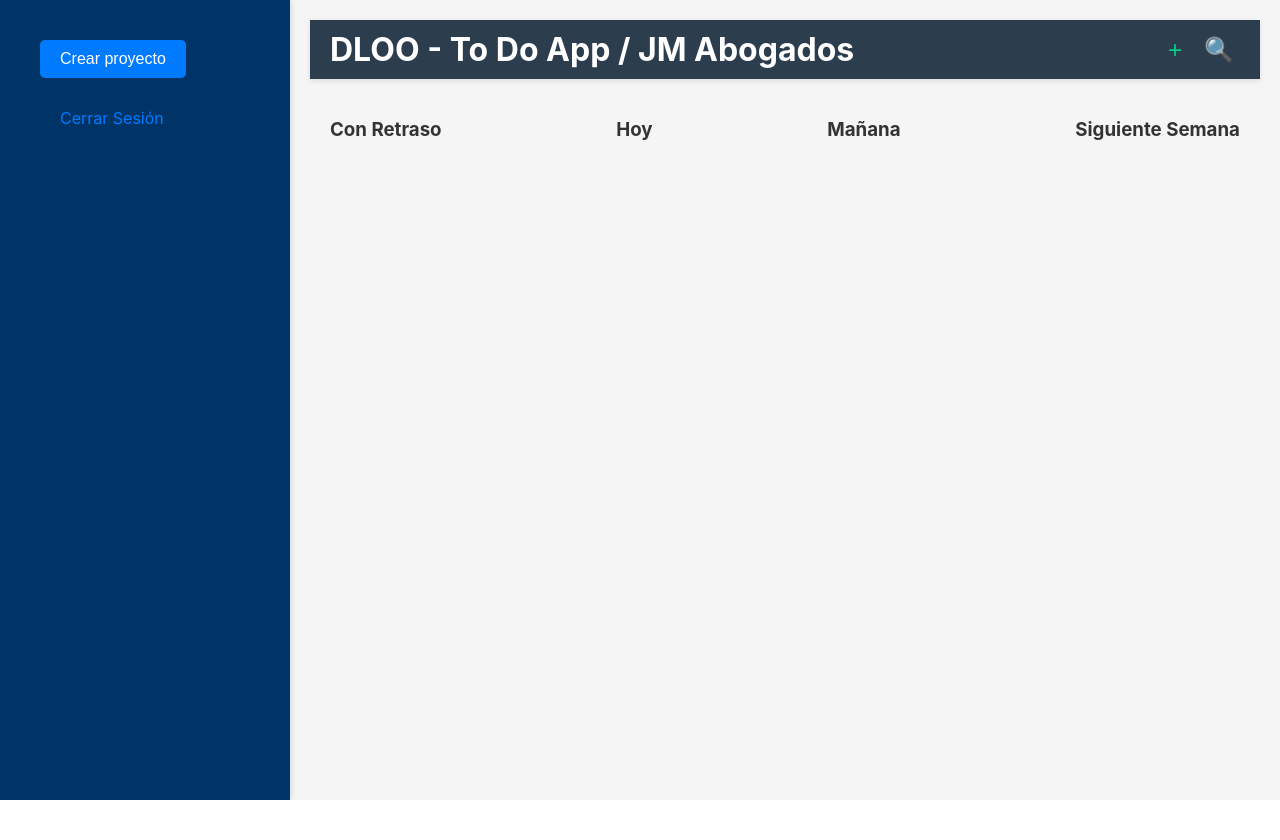
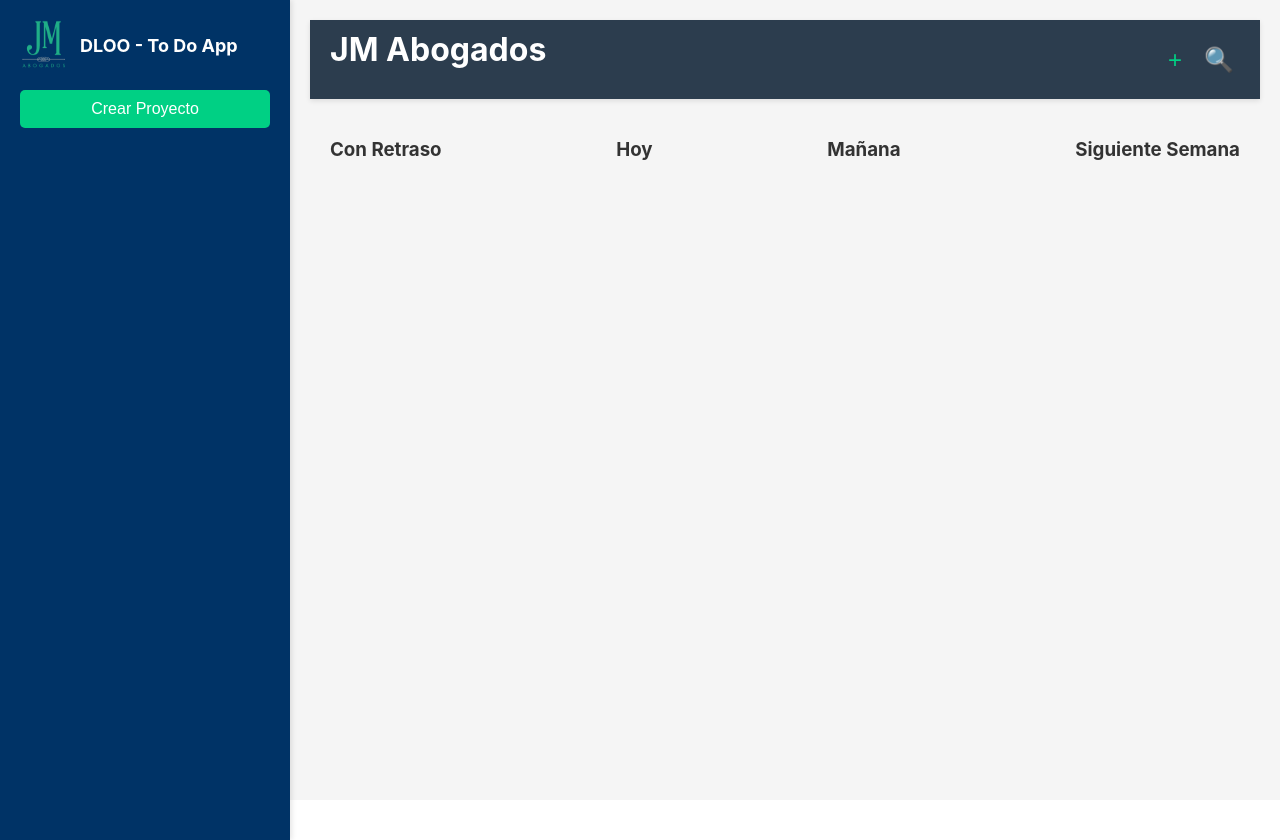
Before and after one commit to UP210409/DLOOToDoList, a React (Create React App) app in the folder frontend/: page / in a window 1280 px wide. Before the commit the page ends 800 px from the top, so only its background shows below. Built offline with nearby package versions, Linux system fonts and the light colour scheme.

Commit message:
Nuevo componente SideBar con colores de la empresa y logo

```diff
--- a/frontend/src/components/App/App.js
+++ b/frontend/src/components/App/App.js
@@ -1,7 +1,6 @@
-// src/components/App/App.js
-
 import React, { useState } from 'react';
 import Nav from '../Nav/Nav';
+import Sidebar from '../Sidebar/Sidebar'; // Asegúrate de importar el Sidebar
 import Project from '../Project/Project';
 import Main from '../Main/Main';
 import TaskModal from '../Task/TaskModal';
@@ -60,9 +59,7 @@ function App() {
 
   return (
     <div className="app-container">
-      <div className="sidebar">
-        <Project />
-      </div>
+      <Sidebar /> {/* Asegúrate de incluir el Sidebar aquí */}
       <div className="main-content">
         <Nav onAddTask={handleAddTask} onFilterTasks={handleFilterTasks} />
         <Main
--- a/frontend/src/components/Nav/Nav.js
+++ b/frontend/src/components/Nav/Nav.js
@@ -7,7 +7,7 @@ function Nav({ onAddTask, onFilterTasks }) {
   return (
     <div className="nav">
       <div className="logo">
-        <h1>DLOO - To Do App / JM Abogados</h1>
+        <h1>JM Abogados</h1>
       </div>
       <div className="controls">
         <button className="add-task" onClick={onAddTask}>+</button>
--- /dev/null
+++ b/frontend/src/components/Sidebar/Sidebar.css
@@ -0,0 +1,35 @@
+.sidebar {
+    background-color: #2c3d4e; /* Color de la columna de la izquierda */
+    color: white;
+    padding: 20px;
+    display: flex;
+    flex-direction: column;
+    height: 100vh;
+    width: 250px; /* Ajusta según sea necesario */
+  }
+
+  .logo {
+    display: flex;
+    align-items: center;
+    margin-bottom: 20px;
+  }
+
+  .logo img {
+    width: 50px; /* Ajusta el tamaño del logo según sea necesario */
+    margin-right: 10px;
+  }
+
+  .logo h2 {
+    margin: 0;
+    font-size: 18px;
+  }
+
+  .create-project-button {
+    background-color: #00d084; /* Color del botón de crear proyecto */
+    color: white;
+    border: none;
+    padding: 10px;
+    border-radius: 5px;
+    cursor: pointer;
+    font-size: 16px;
+  }
--- /dev/null
+++ b/frontend/src/components/Sidebar/Sidebar.js
@@ -0,0 +1,19 @@
+// src/components/Sidebar/Sidebar.js
+
+import React from 'react';
+import './Sidebar.css';
+import logo from './Logo_JMAbogados.png'; // Importa el logo
+
+function Sidebar() {
+    return (
+      <div className="sidebar">
+        <div className="logo">
+          <img src={logo} alt="JM Abogados Logo" />
+          <h2>DLOO - To Do App</h2>
+        </div>
+        <button className="create-project-button">Crear Proyecto</button>
+      </div>
+    );
+  }
+
+export default Sidebar;
```
Also changed, not shown: frontend/src/components/Sidebar/Logo_JMAbogados.png (added).
